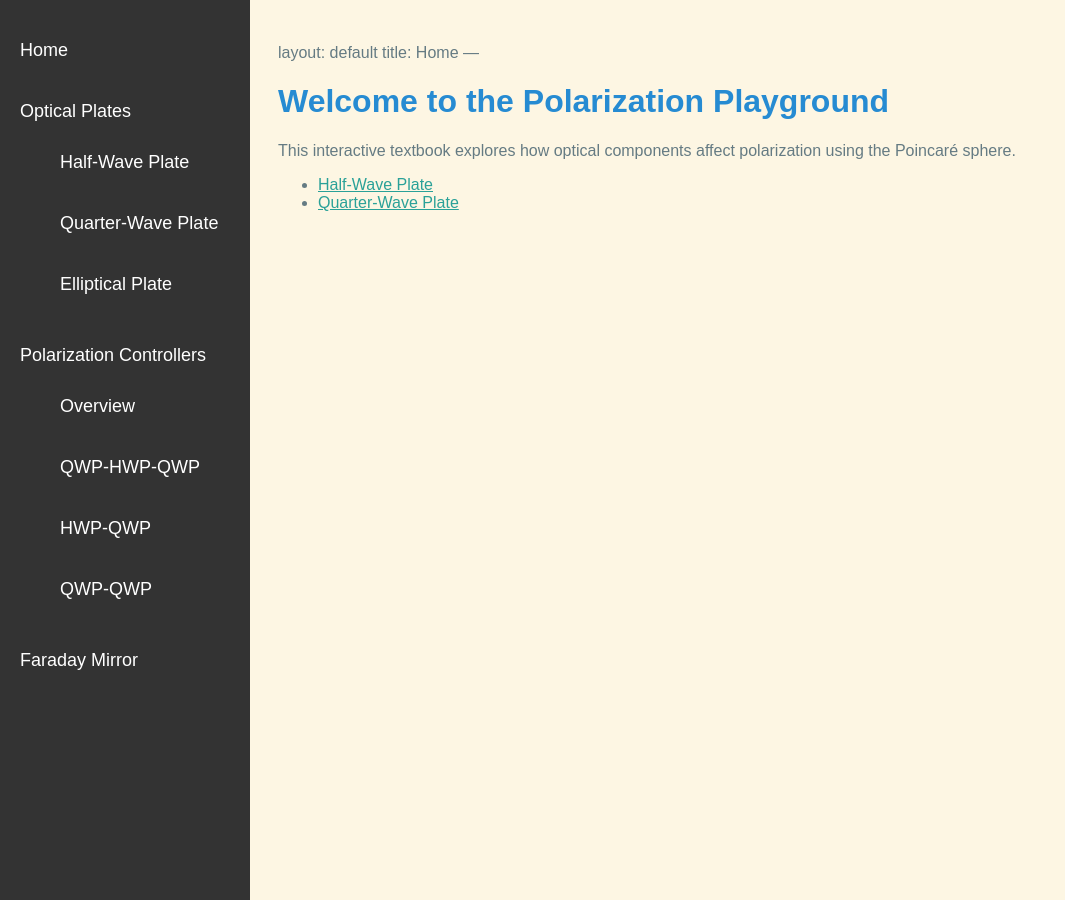
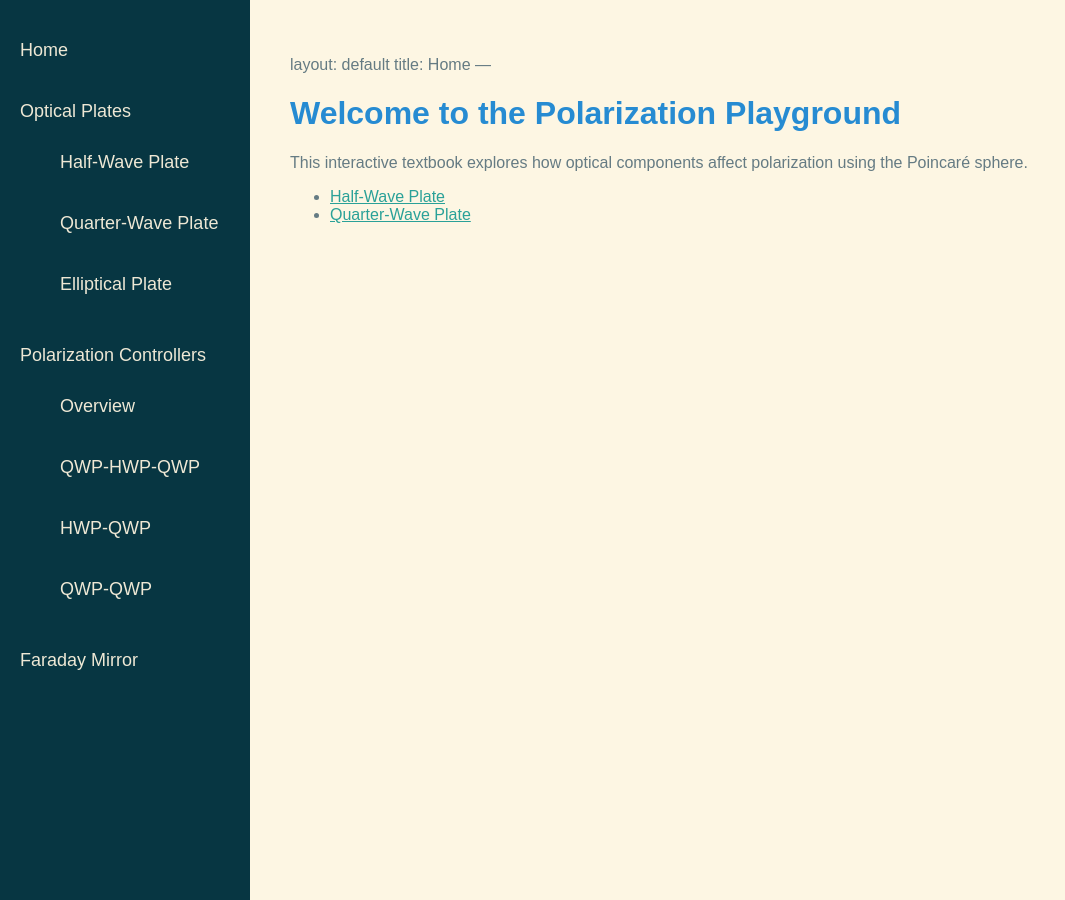
Before and after one commit to Tandemun/Polarization_playground, a Jekyll site: the page built from index.md, in a window 1280 px wide and 900 px high. Shown: the whole window, without its empty margins (0-1065 px from the left). Built offline with Jekyll 4.4.1, drawn with Linux system fonts in a browser that asks for light colours; our own code applies the rules of GitHub Pages for plain Markdown files.

Commit message:
Update style.css

```diff
--- a/assets/style.css
+++ b/assets/style.css
@@ -5,9 +5,9 @@
   left: 0;
   width: 250px;
   height: 100%;
-  background-color: #333;
+  background-color: var(--base02);
   padding-top: 20px;
-  color: white;
+  color: var(--base2);
   font-family: Arial, sans-serif;
   overflow-y: auto;
 }
@@ -25,7 +25,7 @@
 
 .sidebar nav ul li a {
   text-decoration: none;
-  color: white;
+  color: var(--base2);
   font-size: 18px;
   display: block;
   padding: 10px;
@@ -33,7 +33,7 @@
 }
 
 .sidebar nav ul li a:hover {
-  background-color: #555;
+  background-color: var(--base01);
 }
 
 /* Подменю — всегда видно */
@@ -50,17 +50,55 @@
 
 /* Эффект наведения на подменю */
 .sidebar nav ul li ul li a:hover {
-  background-color: #666;
+  background-color: var(--base00);
 }
-
 
 /* Main content */
 .container {
   display: flex;
-  margin-left: 250px; /* Indent for sidebar */
+  margin-left: 250px;
 }
 
 main {
   width: 100%;
-  padding: 20px;
+  padding: 2rem;
+  max-width: 1400px;
+  margin: 0 auto;
+  background-color: var(--base3);
+  min-height: 100vh;
 }
+
+/* Контейнер для апплетов */
+.applets {
+  display: flex;
+  flex-wrap: wrap;
+  gap: 2rem;
+  justify-content: center;
+  margin-top: 2rem;
+}
+
+.applet {
+  flex: 0 1 600px;
+  background-color: var(--base2);
+  border: 1px solid var(--base1);
+  height: 400px;
+  display: flex;
+  align-items: center;
+  justify-content: center;
+}
+
+/* Адаптивность */
+@media (max-width: 1200px) {
+  .container {
+    margin-left: 0;
+  }
+  .sidebar {
+    position: relative;
+    width: 100%;
+    height: auto;
+  }
+  .applets {
+    flex-direction: column;
+    align-items: center;
+  }
+}
```
